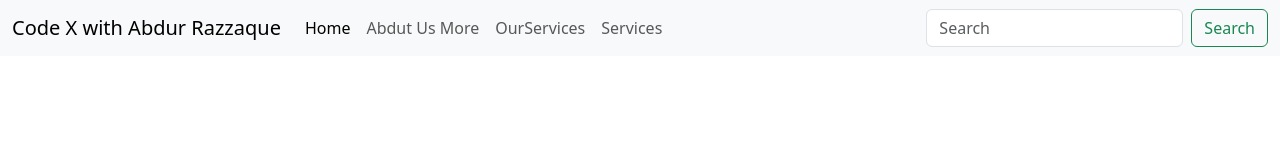
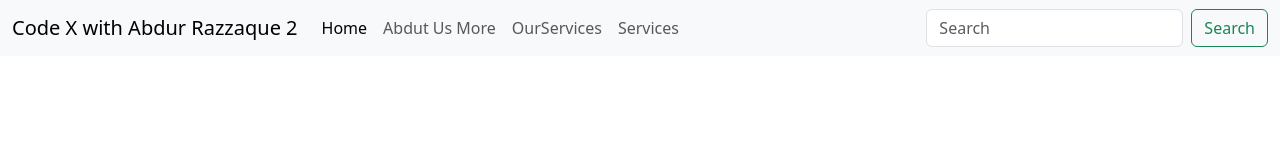
Before and after one commit to AbdulRazzaque/DemoRepo, a plain HTML site: page index.html in a window 1280 px wide. Drawn offline with nearby package versions, Linux system fonts and the light colour scheme.

Commit message:
add inedex.html tiltle 2

```diff
--- a/index.html
+++ b/index.html
@@ -9,7 +9,7 @@
   <body>
     <nav class="navbar navbar-expand-lg bg-body-tertiary">
         <div class="container-fluid">
-          <a class="navbar-brand" href="#">Code X with Abdur Razzaque</a>
+          <a class="navbar-brand" href="#">Code X with Abdur Razzaque 2</a>
           <button class="navbar-toggler" type="button" data-bs-toggle="collapse" data-bs-target="#navbarSupportedContent" aria-controls="navbarSupportedContent" aria-expanded="false" aria-label="Toggle navigation">
             <span class="navbar-toggler-icon"></span>
           </button>
```
